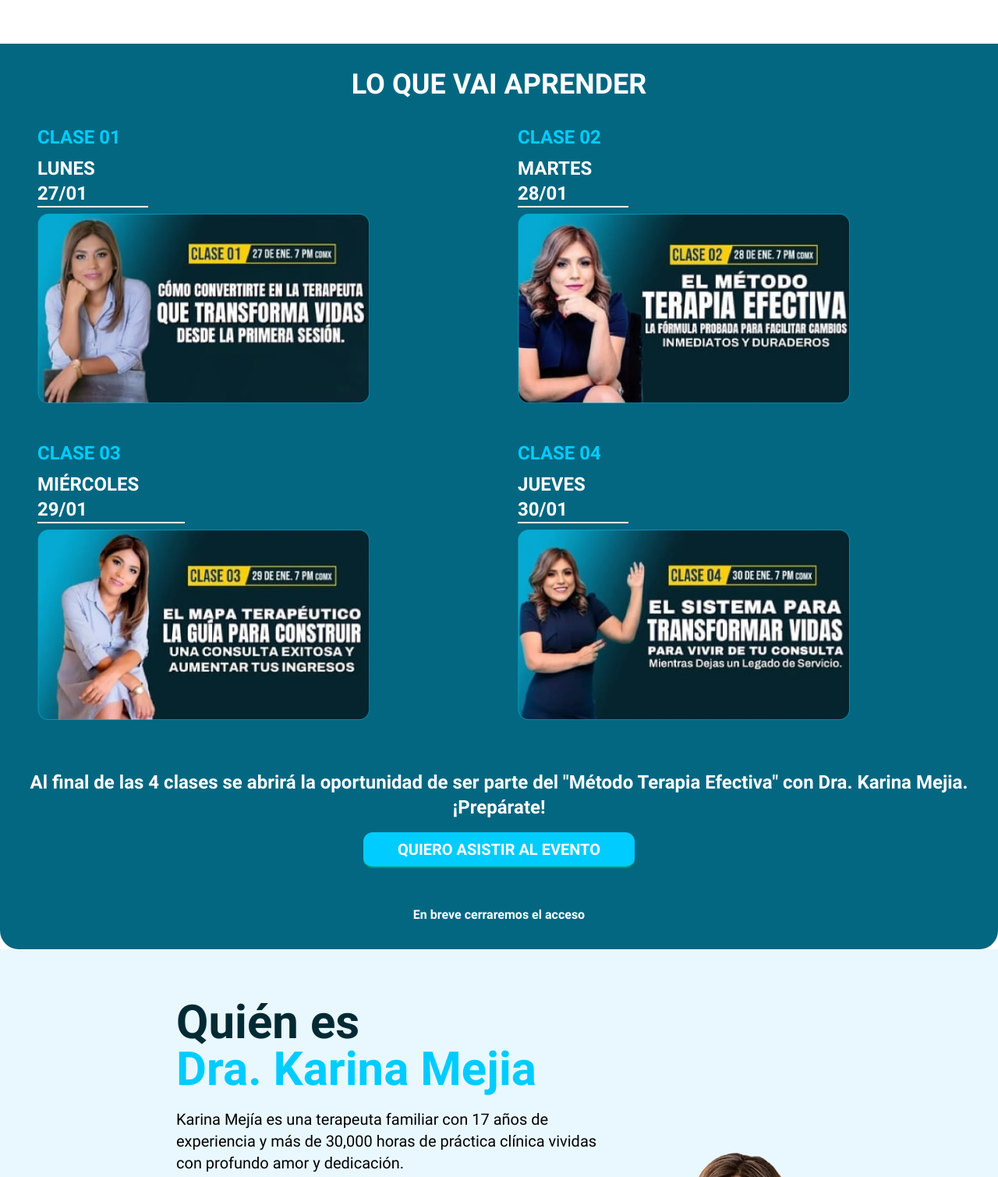
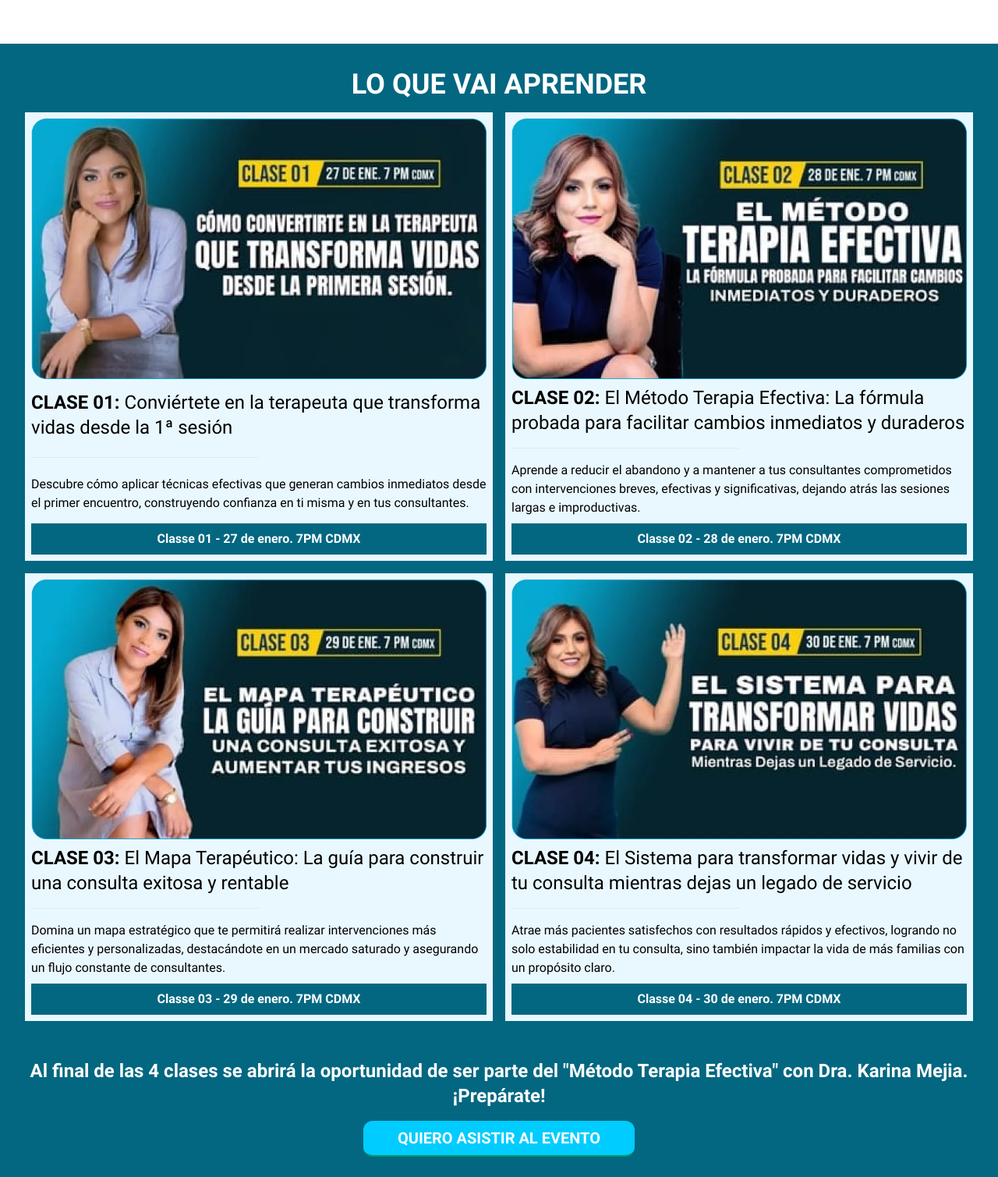
Before and after one commit to zabuzadev/LZTO-KARINA-FEV25, a website: page taller/index.html in a window 1280 px wide. Shown: the part 1520-3029 px from the top of the page at 78% size. Drawn offline with Linux system fonts and the light colour scheme.

Commit message:
las classes

```diff
--- a/taller/index.html
+++ b/taller/index.html
@@ -162,53 +162,65 @@
                 </h1>
             </div>
 
-            <div class="grid grid-cols-1 md:grid-cols-2 gap-4 p-4 text-center md:text-start">
-                <div class="flex justify-center items-center flex-col p-4">
-                    <div class="flex justify-center items-start flex-col gap-2 font-bold text-2xl  ">
-                        <h2 class="font-bold text-blue-lumos w-full">
-                            CLASE 01
+            <div class="grid grid-cols-1 md:grid-cols-2 xl:grid-cols-4 gap-4 p-4 text-center place-items-center md:text-start">
+                <div class="flex flex-col justify-between  p-2 rounded-2xl bg-blue-light text-black max-w-[364px] h-full max-h-[575px] md:max-h-[590px]">
+                    <img src="../src/images/classe01.webp" loading="lazy" alt="classe 01" class="w-auto h-auto md:h-72 lg:h-52 rounded-md">
+                    <h2 class="text-2xl mt-2">
+                        <span class="font-bold">CLASE 01:</span> Conviértete en la terapeuta que transforma vidas desde la 1ª sesión
                     </h2>
-                        <p class="border-b-2 border-white w-full md:w-1/4">
-                            LUNES 27/01
+                    <hr class="w-1/2 my-4 border-2 border-secondary rounded-2xl ">
+                    <p class="text-md">
+                        Descubre cómo aplicar técnicas efectivas que generan cambios inmediatos desde el primer encuentro, construyendo confianza en ti misma y en tus consultantes.
                     </p>
-                        <img src="../src/images/classe01.webp" alt="Classe 01" class=" w-full  md:w-9/12 h-auto object-fill">
-                    </div>
+
+                    <span class="p-2 bg-secondary text-white font-bold w-full rounded-2xl text-center mt-2">
+                        Classe 01 - 27 de enero. 7PM CDMX
+                    </span>
                 </div>
 
-                <div class="flex justify-center items-center flex-col p-4">
-                    <div class="flex justify-center items-start flex-col gap-2  font-bold text-2xl ">
-                        <h2 class="text-2xl font-bold text-blue-lumos w-full">
-                            CLASE 02
+                <div class="flex flex-col justify-between  p-2 rounded-2xl bg-blue-light text-black max-w-[364px] h-full max-h-[575px] md:max-h-[590px]">
+                    <img src="../src/images/classe02.webp" loading="lazy" alt="classe 02" class="w-auto h-40 md:h-64 lg:h-52 rounded-md">
+                    <h2 class="text-2xl mt-2">
+                        <span class="font-bold">CLASE 02:</span> El Método Terapia Efectiva: La fórmula probada para facilitar cambios inmediatos y duraderos
                     </h2>
-                        <p class="border-b-2 border-white w-full md:w-1/4">
-                            MARTES 28/01
+                    <hr class="w-1/2 my-4 border-2 border-secondary rounded-2xl">
+                    <p class="text-md">
+                        Aprende a reducir el abandono y a mantener a tus consultantes comprometidos con intervenciones breves, efectivas y significativas, dejando atrás las sesiones largas e improductivas.
                     </p>
-                        <img src="../src/images/classe02.webp" alt="Classe 02" class=" w-full md:w-9/12 h-auto object-fill">
-                    </div>
+
+                    <span class="p-2 bg-secondary text-white font-bold w-full rounded-2xl text-center mt-2">
+                        Classe 02 - 28 de enero. 7PM CDMX
+                    </span>
                 </div>
 
-                <div class="flex justify-center items-center flex-col p-4">
-                    <div class="flex justify-center items-start flex-col gap-2  font-bold text-2xl ">
-                        <h2 class="text-2xl font-bold text-blue-lumos w-full">
-                            CLASE 03
+                <div class="flex flex-col justify-between  p-2 rounded-2xl bg-blue-light text-black max-w-[364px] h-full max-h-[575px] md:max-h-[590px]">
+                    <img src="../src/images/classe03.webp" loading="lazy" alt="classe 02" class="w-auto h-40 md:h-64 lg:h-52 rounded-md">
+                    <h2 class="text-2xl mt-2">
+                        <span class="font-bold">CLASE 03:</span> El Mapa Terapéutico: La guía para construir una consulta exitosa y rentable
                     </h2>
-                        <p class="border-b-2 border-white w-full md:w-1/3">
-                            MIÉRCOLES 29/01
+                    <hr class="w-1/2 my-4  border-2 border-secondary rounded-2xl">
+                    <p class="text-md">
+                        Domina un mapa estratégico que te permitirá realizar intervenciones más eficientes y personalizadas, destacándote en un mercado saturado y asegurando un flujo constante de consultantes.
                     </p>
-                        <img src="../src/images/classe03.webp" alt="Classe 03" class=" w-full md:w-9/12 h-auto object-fill">
-                    </div>
+
+                    <span class="p-2 bg-secondary text-white font-bold w-full rounded-2xl text-center mt-2">
+                        Classe 03 - 29 de enero. 7PM CDMX
+                    </span>
                 </div>
 
-                <div class="flex justify-center items-center flex-col p-4">
-                    <div class="flex justify-center items-start flex-col gap-2  font-bold text-2xl ">
-                        <h2 class="text-2xl font-bold text-blue-lumos w-full">
-                            CLASE 04
+                <div class="flex flex-col justify-between  p-2 rounded-2xl bg-blue-light text-black max-w-[364px] h-full max-h-[575px] md:max-h-[590px]">
+                    <img src="../src/images/classe04.webp" loading="lazy" alt="classe 02" class="w-auto h-40 md:h-64 lg:h-52 rounded-md">
+                    <h2 class="text-2xl mt-2">
+                        <span class="font-bold">CLASE 04:</span> El Sistema para transformar vidas y vivir de tu consulta mientras dejas un legado de servicio
                     </h2>
-                        <p class="border-b-2 border-white w-full md:w-1/4">
-                            JUEVES 30/01
+                    <hr class="w-1/2 my-4 border-2 border-secondary rounded-2xl">
+                    <p class="text-md">
+                        Atrae más pacientes satisfechos con resultados rápidos y efectivos, logrando no solo estabilidad en tu consulta, sino también impactar la vida de más familias con un propósito claro.
                     </p>
-                        <img src="../src/images/classe04.webp" alt="Classe 04" class=" w-full md:w-9/12 h-auto object-fill">
-                    </div>
+
+                    <span class="p-2 bg-secondary text-white font-bold w-full rounded-2xl text-center mt-2">
+                        Classe 04 - 30 de enero. 7PM CDMX
+                    </span>
                 </div>
 
             </div>
```
Lines whose indentation alone changed are shown as unchanged.
